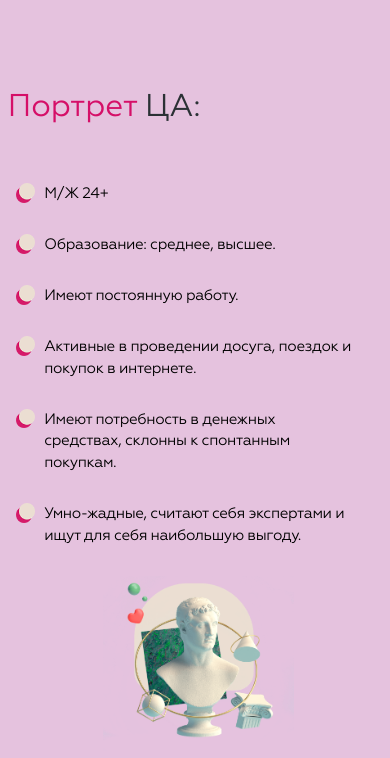
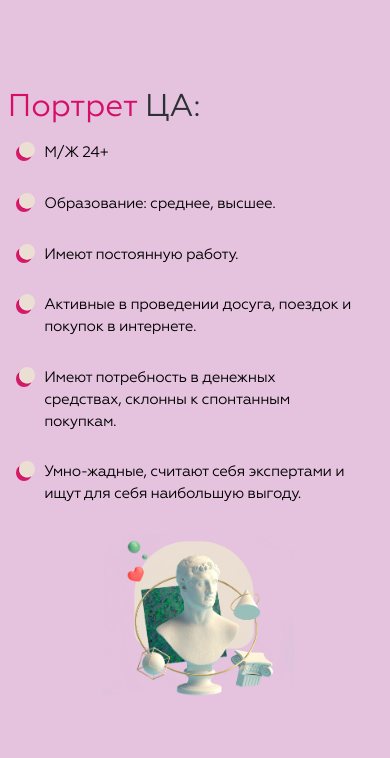
Before and after one commit to Artem230819/test_work-project, a plain HTML site: page index.html in a window 390 px wide. Shown: the part 1046-1804 px from the top of the page. Drawn offline with nearby package versions, Linux system fonts and the light colour scheme; a web font is replaced by a local one.

Commit message:
done last4

```diff
--- a/style/media.css
+++ b/style/media.css
@@ -196,6 +196,9 @@
         -ms-flex-align: center;
             align-items: center;
 }
+.portrait__list{
+    margin-top: 1.6875rem;
+}
 }
 @media (max-width: 600px) {
     html{
--- a/style/style.css
+++ b/style/style.css
@@ -20,6 +20,7 @@ h1,h2,h3,h4,h5,h6{
     max-width: 108.4375rem;
     margin: 0 auto;
     width: 100%;
+    background-color: #e5c2de;
 }
 .red{
     color: #d50f68;
```
Also changed, not shown: 1 other file.
